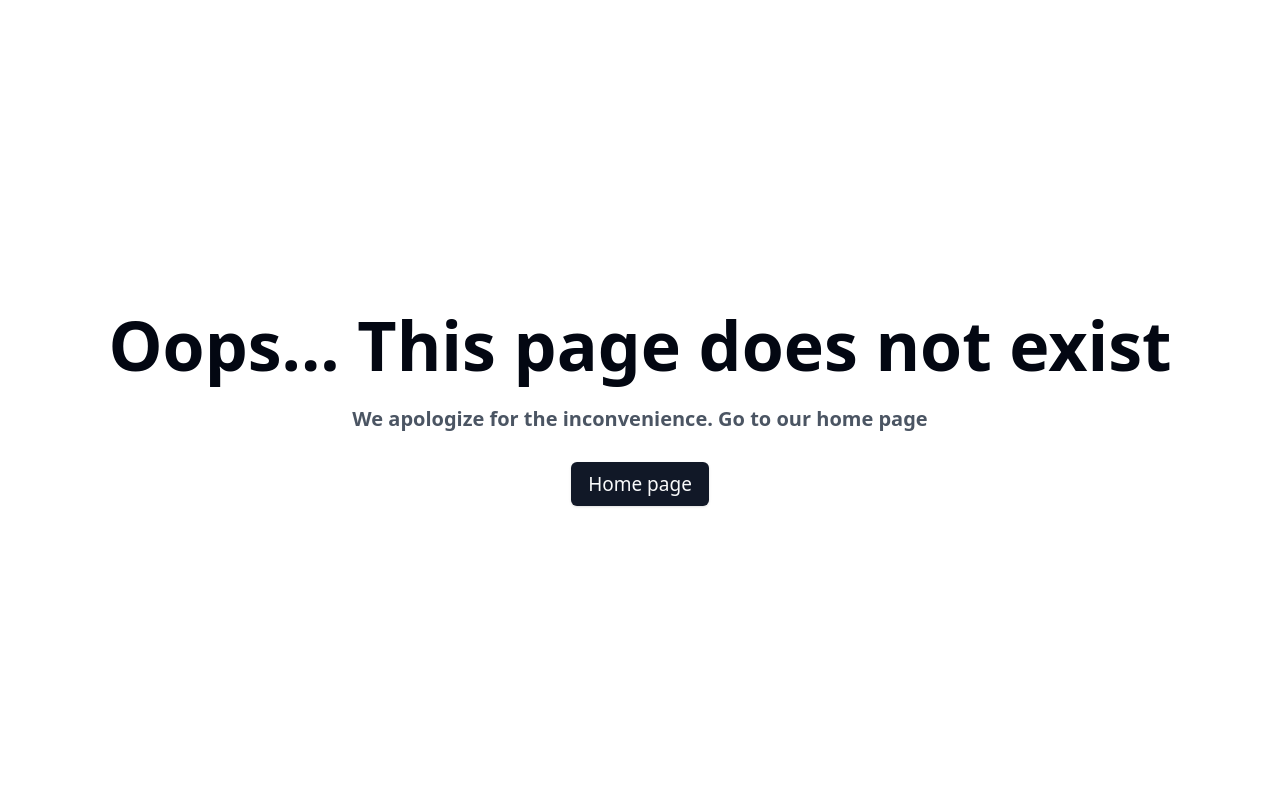
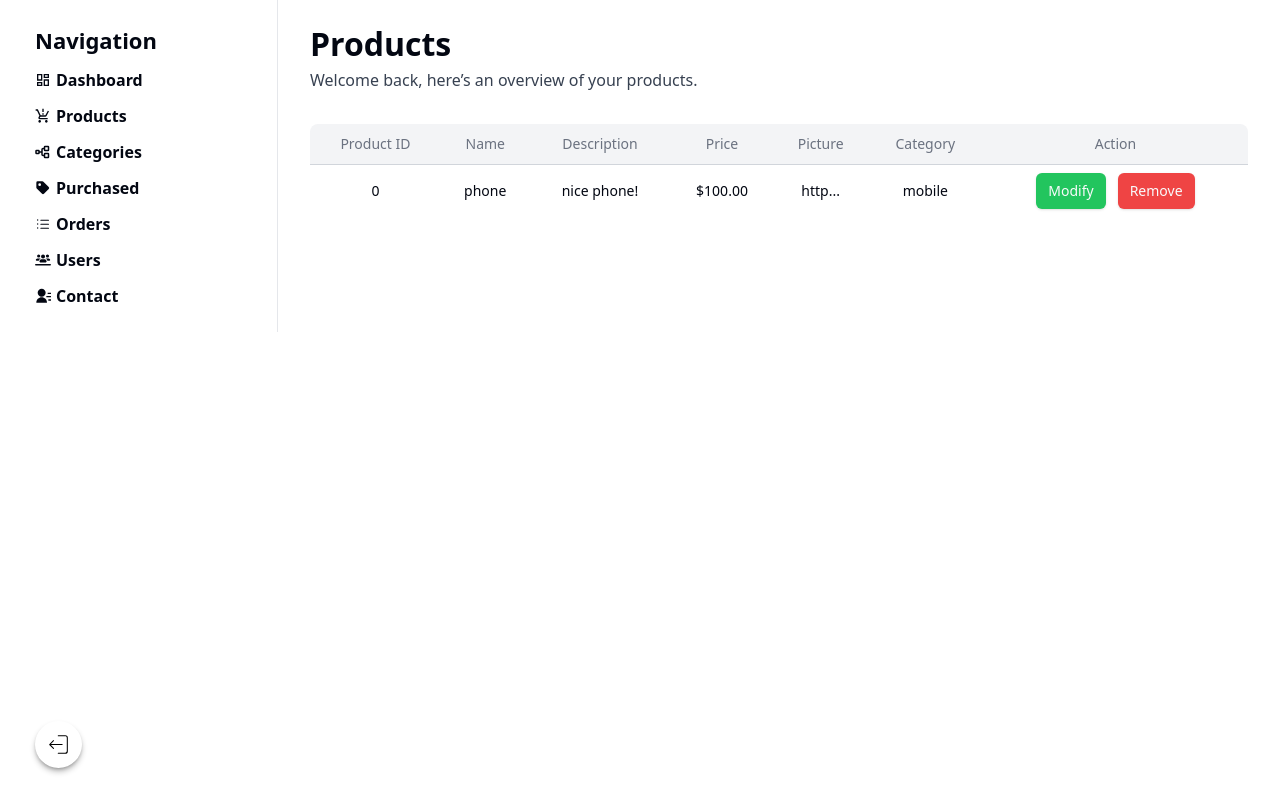
Before and after one commit to ahmed-hariri/Etec-Dashboard, a Next.js app in the folder front-end/: page /admin/products in a window 1280 px wide. Before the commit this address had no page. Built offline with nearby package versions, Linux system fonts and the light colour scheme.

Commit message:
Added Products page with a table to display products and updated Admin page

```diff
--- a/front-end/src/app/admin/layout.tsx
+++ b/front-end/src/app/admin/(pages)/layout.tsx
@@ -1,5 +1,5 @@
 import type { Metadata } from "next";
-import "../../styles/index.css";
+import "@/styles/index.css";
 import Navbar from "@/components/admin/nav";
 import { Suspense } from "react";
 import Loading from "@/components/loading";
--- /dev/null
+++ b/front-end/src/app/admin/(pages)/products/page.tsx
@@ -0,0 +1,7 @@
+import ProductsComponents from "@/components/admin/products";
+
+export default function Products() {
+    return <>
+        <ProductsComponents />
+    </>
+}
--- a/front-end/src/app/admin/page.tsx
+++ b/front-end/src/app/admin/page.tsx
@@ -1,7 +1,20 @@
-import DashboardComponents from "@/components/admin/dashboard";
+import { Button } from "@/components/chadcn/ui/button";
+import Link from "next/link";
 
 export default function Admin() {
     return <>
-        <DashboardComponents />
+        <section className="w-full h-screen flex justify-center items-center">
+            <div className="flex flex-col items-center gap-7 text-center">
+                <div className="flex flex-col items-center gap-2">
+                    <h1 className="text-4xl font-bold">Hello,Amin!</h1>
+                    <p className="w-4/5">Manage your store and track sales in real time.</p>
+                </div>
+                <Link href="/admin/dashboard">
+                    <Button>
+                        Get Started
+                    </Button>
+                </Link>
+            </div>
+        </section>
     </>
 }
--- a/front-end/src/components/admin/dashboard/index.tsx
+++ b/front-end/src/components/admin/dashboard/index.tsx
@@ -52,7 +52,11 @@ export default function DashboardComponents() {
                 </div>
                 <div className="flex flex-col gap-3">
                     <h1 className="text-2xl font-[600]">Recent Orders</h1>
-                    <TableAdmin tableHead={['Order ID', 'Customer', 'Products', 'Quantity', 'Status', 'Date', "Total"]} contents={orders} />
+                    <TableAdmin
+                        tableHead={['Order ID', 'Customer', 'Products', 'Quantity', 'Status', 'Date', "Total"]}
+                        contents={orders}
+                        type="dashboard"
+                    />
                 </div>
             </div>
         </section>
--- a/front-end/src/components/admin/nav/index.tsx
+++ b/front-end/src/components/admin/nav/index.tsx
@@ -17,7 +17,7 @@ import { GrMenu } from "react-icons/gr";
 
 export default function Navbar() {
     const [links] = useState<{ href: string, context: string, icon: React.ElementType }[]>([
-        { href: "/", context: "Dashboard", icon: MdOutlineDashboard },
+        { href: "dashboard", context: "Dashboard", icon: MdOutlineDashboard },
         { href: "products", context: "Products", icon: MdOutlineProductionQuantityLimits },
         { href: "categories", context: "Categories", icon: PiTreeStructureBold },
         { href: "purchased", context: "Purchased", icon: BiSolidPurchaseTag },
@@ -49,7 +49,7 @@ export default function Navbar() {
                             {links && links?.map((link, index) => (
                                 <li key={index} className="flex items-center gap-[4px] lg:gap-[5px]">
                                     <link.icon />
-                                    <Link href={`${link.href}`} className="text-lg lg:text-base">{link.context}</Link>
+                                    <Link href={`/admin/${link.href}`} className="text-lg lg:text-base">{link.context}</Link>
                                 </li>
                             ))}
                         </ul>
--- /dev/null
+++ b/front-end/src/components/admin/products/index.tsx
@@ -0,0 +1,26 @@
+"use client"
+
+import { useState } from "react";
+import TableAdmin from "../table";
+import Title from "../title";
+import { productsTypes } from "@/types";
+import { Table, TableBody, TableCell, TableHead, TableHeader, TableRow } from "@/components/chadcn/ui/table"
+
+
+export default function ProductsComponents() {
+    const [products] = useState<productsTypes[]>([
+        { _id: '0', name: "phone", description: "nice phone!", price: 100, picture: "http...", categoryId: { _id: '123444', categoryName: "mobile" } }
+    ])
+    return <>
+        <section className="w-full lg:w-[80%] px-8 py-5 flex justify-center mb-5">
+            <div className="w-full lg:max-w-[70rem] flex flex-col gap-8">
+                <Title title="Products" paragraphe="Welcome back, here’s an overview of your products." />
+                <TableAdmin
+                    tableHead={['Product ID', 'Name', 'Description', 'Price', 'Picture', 'Category' , 'Action']}
+                    contents={products}
+                    type="products"
+                />
+            </div>
+        </section>
+    </>
+}
--- a/front-end/src/components/admin/table/index.tsx
+++ b/front-end/src/components/admin/table/index.tsx
@@ -1,43 +1,62 @@
+import { Button } from "@/components/chadcn/ui/button"
 import { Table, TableBody, TableCell, TableHead, TableHeader, TableRow } from "@/components/chadcn/ui/table"
 
-export default function TableAdmin(props: { tableHead: string[], contents: any[] }) {
-    const { tableHead, contents } = props
+export default function TableAdmin(props: { tableHead: string[], contents?: any[], type: string }) {
+    const { tableHead, contents, type } = props
 
     return <>
         <Table className="rounded-lg overflow-hidden">
             <TableHeader className="bg-gray-100">
                 <TableRow className="border-b border-gray-300">
                     {tableHead && tableHead?.map((head, index) => (
-                        <TableHead key={index} className={`${head === "Total" ? "text-right" : ""}`}>{head}</TableHead>
+                        <TableHead key={index} className="text-center">{head}</TableHead>
                     ))}
                 </TableRow>
             </TableHeader>
             <TableBody>
-                {contents && contents?.map((content) => (
-                    <TableRow key={content?._id}>
+                {type === "dashboard" && contents?.map((content) => (
+                    <TableRow key={content?._id} className="text-center">
                         <TableCell className="font-medium">{content?._id}</TableCell>
                         <TableCell>{content?.userId?.fullName}</TableCell>
                         <TableCell>
-                            <div className="flex gap-3">
+                            <div className="flex justify-center gap-3">
                                 {content?.products && content?.products?.map((product: any, index: number) => (
                                     <h1 key={index}>{product?.productId}</h1>
                                 ))}
                             </div>
                         </TableCell>
                         <TableCell>
-                            <div className="flex gap-3">
+                            <div className="flex justify-center gap-3">
                                 {content?.products && content?.products?.map((quantity: any, index: number) => (
                                     <h1 key={index}>{quantity?.quantity}</h1>
                                 ))}
                             </div>
                         </TableCell>
-                        <TableCell className="flex justify-start">
+                        <TableCell className="flex justify-center">
                             <h1 className={`px-[12px] py-[3px] ${content?.status === "Shipped" && "bg-[#dbeafe] text-[#1e40af]"} ${content?.status === "Processing" && "bg-[#fef9c3] text-[#854d0e]"} rounded-full text-[13px]`}>
                                 {content?.status}
                             </h1>
                         </TableCell>
                         <TableCell>{content?.createdAt ?? ''}</TableCell>
-                        <TableCell className="text-right">${content?.totalPrice}.00</TableCell>
+                        <TableCell>${content?.totalPrice}.00</TableCell>
+                    </TableRow>
+                ))}
+                {type === "products" && contents?.map((content) => (
+                    <TableRow key={content?._id} className="text-center">
+                        <TableCell className="font-medium">{content?._id}</TableCell>
+                        <TableCell>{content?.name}</TableCell>
+                        <TableCell>{content?.description}</TableCell>
+                        <TableCell>${content?.price}.00</TableCell>
+                        <TableCell>{content?.picture}</TableCell>
+                        <TableCell>{content?.categoryId?.categoryName}</TableCell>
+                        <TableCell className="flex justify-center gap-3">
+                            <Button className="bg-green-500 px-[12px] py-[6px]">
+                                Modify
+                            </Button>
+                            <Button className="bg-red-500 px-[12px] py-[6px]">
+                               Remove
+                            </Button>
+                        </TableCell>
                     </TableRow>
                 ))}
             </TableBody>
```
Also changed, not shown: front-end/src/types/index.ts (+12 -0 lines), front-end/src/app/admin/(pages)/dashboard/page.tsx (renamed from front-end/src/app/admin/dashboard/page.tsx).
